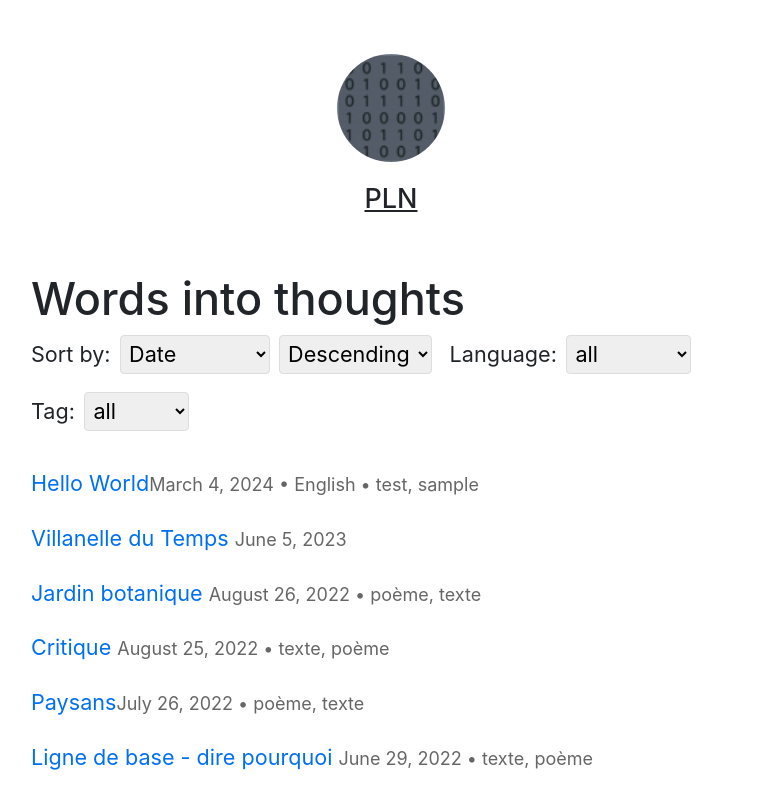
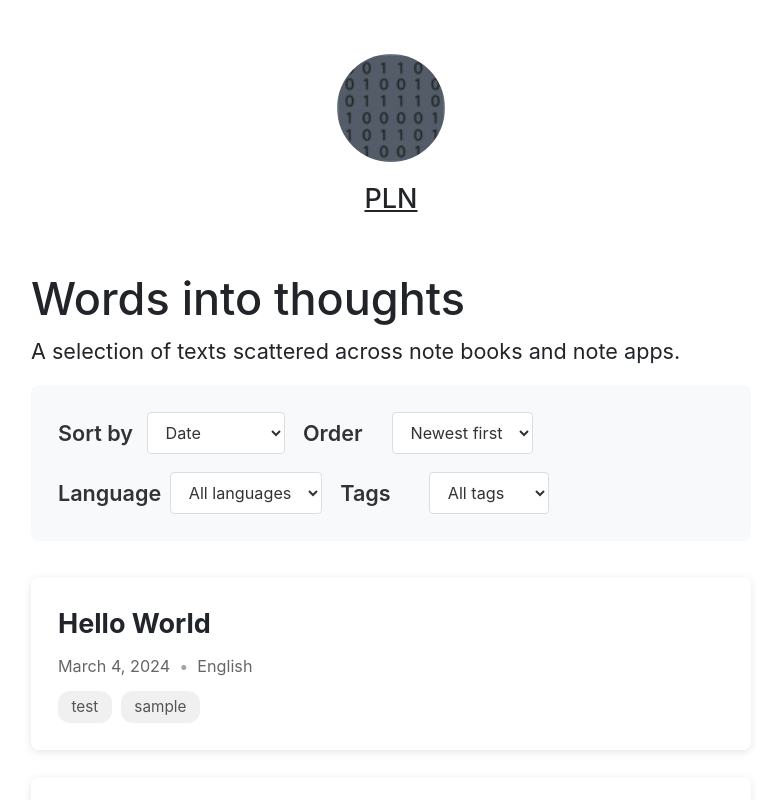
Before and after one commit to PLNech/www, a Next.js app in the folder next/: page /poesie in a window 1280 px wide. Shown: the top 800 px of the page, without its empty margins (249-1025 px from the left). Built offline with nearby package versions, Linux system fonts and the light colour scheme.

Commit message:
feat(poems): Improvements

```diff
--- a/next/lib/utils.js
+++ b/next/lib/utils.js
@@ -12,9 +12,10 @@ function getAllContentData(name, sorted = false) {
   // Get file names under /content/{name}
   const contentDirectory = getContentDirectory(name);
   const fileNames = fs.readdirSync(contentDirectory);
-  // console.log(`gACD: total ${name}(s): ${fileNames.length}`);
 
-  const allContentData = fileNames.map((fileName) => {
+  const allContentData = fileNames
+    .filter(fileName => fileName.endsWith('.md')) // Keep only .md files
+    .map((fileName) => {
       // Remove ".md" from file name to get id
       const id = fileName.replace(/\.md$/, "");
 
--- a/next/pages/poesie.js
+++ b/next/pages/poesie.js
@@ -23,7 +23,8 @@ export default function Poems({ poems }) {
 
   // Get unique languages and tags
   const languages = ['all', ...new Set(poems.map(p => p.language || 'unknown'))];
-  const tags = ['all', ...new Set(poems.flatMap(p => p.tags || []))];
+  const allTags = [...new Set(poems.flatMap(p => p.tags || []))];
+  const tags = ['all', ...allTags];
 
   // Filter and sort poems
   const filteredPoems = poems
@@ -47,57 +48,113 @@ export default function Poems({ poems }) {
   return (
     <Layout>
       <Head>
-        <title>Poems</title>
+        <title>Poems | Words into thoughts</title>
+        <meta name="description" content="A collection of poems and thoughts" />
+        <meta name="viewport" content="width=device-width, initial-scale=1" />
       </Head>
       <div className={utilStyles.headingMd}>
         <h1>Words into thoughts</h1>
+        <p>A selection of texts scattered across note books and note apps.</p>
 
-        <div className={utilStyles.filters}>
-          <div>
-            <label>Sort by: </label>
-            <select value={sortBy} onChange={(e) => setSortBy(e.target.value)}>
+        <div className={utilStyles.filtersContainer}>
+          <div className={utilStyles.filtersGroup}>
+            <div className={utilStyles.filterItem}>
+              <span className={utilStyles.filterLabel}>Sort by</span>
+              <select
+                className={utilStyles.filterSelect}
+                value={sortBy}
+                onChange={(e) => setSortBy(e.target.value)}
+                aria-label="Sort poems by"
+              >
                 <option value="date">Date</option>
                 <option value="wordcount">Word count</option>
               </select>
-            <select value={sortOrder} onChange={(e) => setSortOrder(e.target.value)}>
-              <option value="desc">Descending</option>
-              <option value="asc">Ascending</option>
+            </div>
+
+            <div className={utilStyles.filterItem}>
+              <span className={utilStyles.filterLabel}>Order</span>
+              <select
+                className={utilStyles.filterSelect}
+                value={sortOrder}
+                onChange={(e) => setSortOrder(e.target.value)}
+                aria-label="Sort order"
+              >
+                <option value="desc">Newest first</option>
+                <option value="asc">Oldest first</option>
               </select>
             </div>
 
-          <div>
-            <label>Language: </label>
-            <select value={filterLanguage} onChange={(e) => setFilterLanguage(e.target.value)}>
+            <div className={utilStyles.filterItem}>
+              <span className={utilStyles.filterLabel}>Language</span>
+              <select
+                className={utilStyles.filterSelect}
+                value={filterLanguage}
+                onChange={(e) => setFilterLanguage(e.target.value)}
+                aria-label="Filter by language"
+              >
                 {languages.map(lang => (
-                <option key={lang} value={lang}>{lang}</option>
+                  <option key={lang} value={lang}>
+                    {lang === 'all' ? 'All languages' : lang}
+                  </option>
                 ))}
               </select>
             </div>
 
-          <div>
-            <label>Tag: </label>
-            <select value={filterTags} onChange={(e) => setFilterTags(e.target.value)}>
+            <div className={utilStyles.filterItem}>
+              <span className={utilStyles.filterLabel}>Tags</span>
+              <select
+                className={utilStyles.filterSelect}
+                value={filterTags}
+                onChange={(e) => setFilterTags(e.target.value)}
+                aria-label="Filter by tag"
+              >
                 {tags.map(tag => (
-                <option key={tag} value={tag}>{tag}</option>
+                  <option key={tag} value={tag}>
+                    {tag === 'all' ? 'All tags' : tag}
+                  </option>
                 ))}
               </select>
             </div>
           </div>
+        </div>
 
-        <ul className={utilStyles.list}>
-          {sortedPoems.map(({ id, title, date, language, tags }) => (
-            <li className={utilStyles.listItem} key={id}>
-              <Link href={`/poesie/${id}`} className={utilStyles.listItemLink} legacyBehavior>
+        <div className={utilStyles.list}>
+          {sortedPoems.length === 0 ? (
+            <p>No poems match your current filters. Try adjusting your selection.</p>
+          ) : (
+            sortedPoems.map(({ id, title, date, language, tags }) => (
+              <div className={utilStyles.poemCard} key={id}>
+                <Link href={`/poesie/${id}`} className={utilStyles.listItemLink}>
                   {title}
                 </Link>
-              <small className={utilStyles.lightText}>
+
+                <div className={utilStyles.poemMeta}>
+                  {date && (
+                    <span className={utilStyles.poemMetaItem}>
                       <Date dateString={date} />
-                {language && ` • ${language}`}
-                {tags && tags.length > 0 && ` • ${tags.join(', ')}`}
-              </small>
-            </li>
+                    </span>
+                  )}
+
+                  {language && (
+                    <span className={utilStyles.poemMetaItem}>
+                      {language}
+                    </span>
+                  )}
+                </div>
+
+                {tags && tags.length > 0 && (
+                  <div className={utilStyles.tagList}>
+                    {tags.map(tag => (
+                      <span key={tag} className={utilStyles.tag}>
+                        {tag}
+                      </span>
                     ))}
-        </ul>
+                  </div>
+                )}
+              </div>
+            ))
+          )}
+        </div>
       </div>
     </Layout>
   );
--- a/next/styles/utils.module.css
+++ b/next/styles/utils.module.css
@@ -65,20 +65,140 @@
   border-radius: 4px;
 }
 
+.poemCard {
+  background-color: #fff;
+  border-radius: 8px;
+  box-shadow: 0 2px 8px rgba(0, 0, 0, 0.1);
+  padding: 1.5rem;
+  margin-bottom: 1.5rem;
+  transition: transform 0.2s ease-in-out, box-shadow 0.2s ease-in-out;
+}
+
+.poemCard:hover {
+  transform: translateY(-2px);
+  box-shadow: 0 4px 12px rgba(0, 0, 0, 0.15);
+}
+
+.poemMeta {
+  display: flex;
+  flex-wrap: wrap;
+  gap: 0.5rem;
+  margin-top: 0.5rem;
+  color: #666;
+  font-size: 0.9rem;
+}
+
+.poemMetaItem {
+  display: inline-flex;
+  align-items: center;
+}
+
+.poemMetaItem:not(:last-child)::after {
+  content: "•";
+  margin-left: 0.5rem;
+  opacity: 0.6;
+}
+
+.tagList {
+  display: flex;
+  flex-wrap: wrap;
+  gap: 0.5rem;
+  margin-top: 0.75rem;
+}
+
+.tag {
+  background-color: #f0f0f0;
+  border-radius: 12px;
+  padding: 0.25rem 0.75rem;
+  font-size: 0.85rem;
+  color: #555;
+  transition: background-color 0.2s;
+}
+
+.tag:hover {
+  background-color: #e0e0e0;
+}
+
+.filtersContainer {
+  background-color: #f8f9fa;
+  border-radius: 8px;
+  padding: 1.5rem;
+  margin-bottom: 2rem;
+}
+
+.filtersGroup {
+  display: flex;
+  flex-direction: column;
+  gap: 1rem;
+}
+
+@media (min-width: 768px) {
+  .filtersGroup {
+    flex-direction: row;
+    flex-wrap: wrap;
+  }
+}
+
+.filterItem {
+  display: flex;
+  align-items: center;
+  flex-wrap: wrap;
+  gap: 0.5rem;
+}
+
+.filterLabel {
+  font-weight: 600;
+  color: #333;
+  min-width: 80px;
+}
+
+.filterSelect {
+  padding: 0.5rem 0.75rem;
+  border: 1px solid #ddd;
+  border-radius: 4px;
+  background-color: white;
+  min-width: 120px;
+  font-size: 0.9rem;
+  color: #333;
+  transition: border-color 0.2s, box-shadow 0.2s;
+}
+
+.filterSelect:focus {
+  border-color: #0070f3;
+  box-shadow: 0 0 0 2px rgba(0, 112, 243, 0.2);
+  outline: none;
+}
+
+.filterSelect:hover {
+  border-color: #999;
+}
+
 .poemContent {
   margin-top: 2rem;
   line-height: 1.8;
   white-space: pre-wrap;
+  font-size: 1.1rem;
+  color: #333;
+  max-width: 70ch;
+}
+
+@media (max-width: 768px) {
+  .poemContent {
+    font-size: 1rem;
+    line-height: 1.7;
+  }
 }
 
 .poemContent p {
-  margin: 1rem 0;
+  margin: 1.5rem 0;
 }
 
 .poemContent img {
   max-width: 100%;
   height: auto;
-  margin: 1rem 0;
+  margin: 1.5rem 0;
+  border-radius: 4px;
+  box-shadow: 0 2px 8px rgba(0, 0, 0, 0.1);
 }
 
 .listItemLink {
@@ -115,3 +235,33 @@
 .inlineLink:hover {
   opacity: 0.8;
 }
+
+.poemContainer {
+  max-width: 800px;
+  margin: 2rem auto;
+  padding: 2rem;
+  background-color: #fff;
+  border-radius: 8px;
+  box-shadow: 0 2px 10px rgba(0, 0, 0, 0.1);
+}
+
+.backLink {
+  display: inline-block;
+  margin: 1rem 0;
+  color: #666;
+  text-decoration: none;
+  font-size: 0.9rem;
+  transition: color 0.2s;
+}
+
+.backLink:hover {
+  color: #0070f3;
+  text-decoration: underline;
+}
+
+@media (max-width: 768px) {
+  .poemContainer {
+    padding: 1.5rem;
+    margin: 1rem auto;
+  }
+}
```
Also changed, not shown: next/pages/index.js (+10 -10 lines), next/pages/poesie/[id].js (+37 -7 lines). Lines whose indentation alone changed are shown as unchanged.
